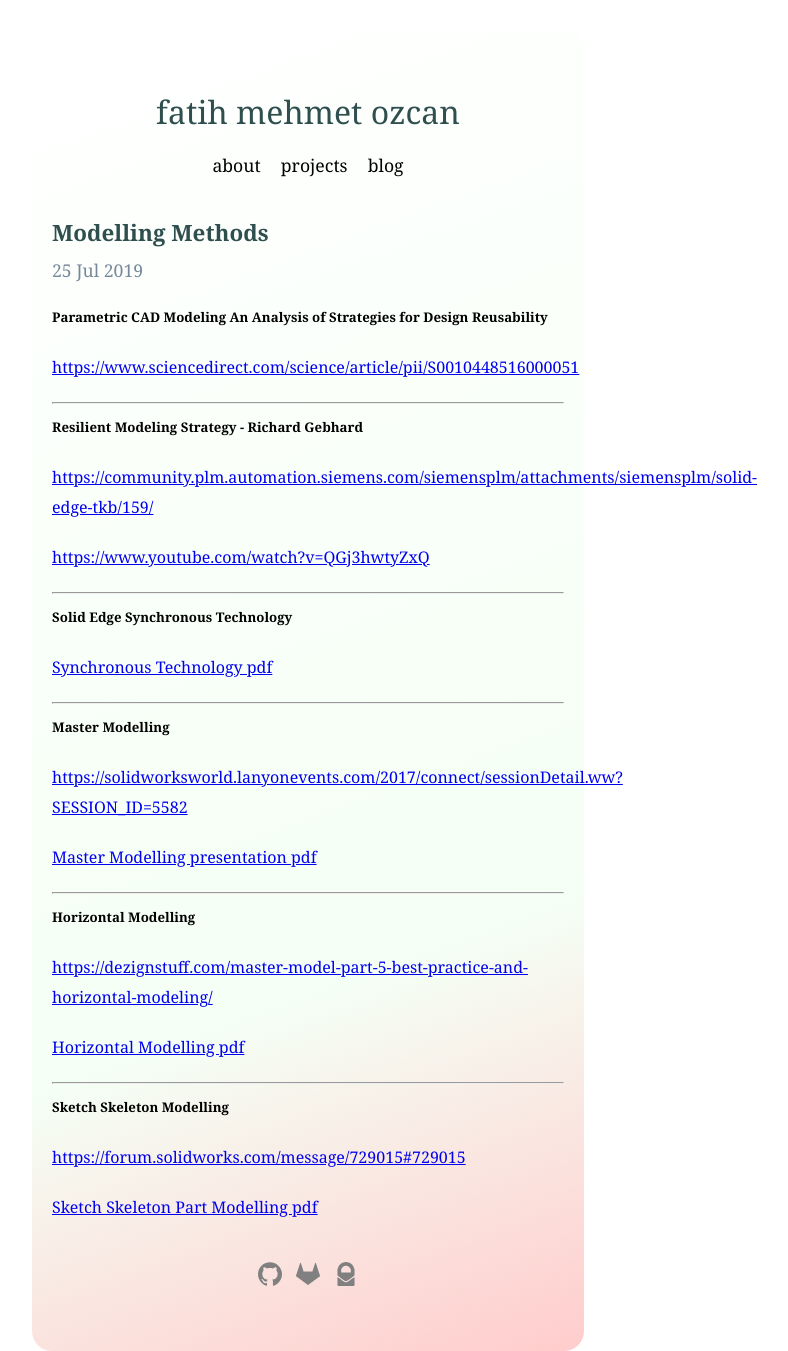
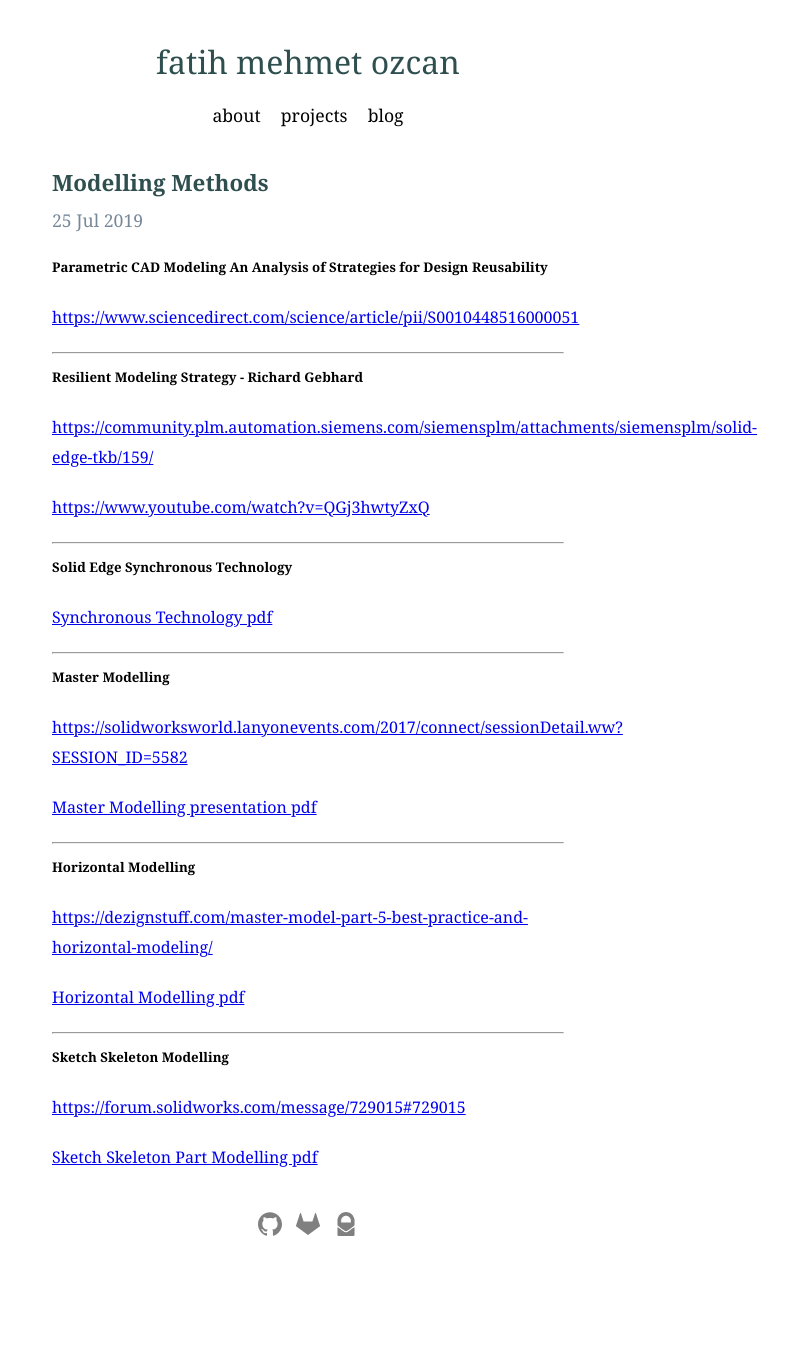
Before and after one commit to fatihmeh/fatihmeh.github.io, a Jekyll site: the page built from _posts/2019-07-25-modelling-methods.md, in a window 1280 px wide. Shown: the whole page, without its empty margins (332-1120 px from the left). Built offline with Jekyll 4.4.1, drawn with Linux system fonts in a browser that asks for light colours; after the commit the page ends 1281 px from its top, so only the background shows below that.

Commit message:
Blog content css update

```diff
--- a/_layouts/post.html
+++ b/_layouts/post.html
@@ -1,6 +1,14 @@
 ---
 layout: default
 ---
+  <style>
+  .whole {
+  padding:20px;
+  background: rgb(255,255,255);
+  background: linear-gradient(160deg, rgba(255,255,255,0.3981793400954131) 0%, rgba(204,255,204,0.20210090872286413) 70%, rgba(255,128,128,0.4009804605435925) 100%);
+  border-radius: 15px;
+  }
+  </style>
 <h2 class="post-title">{{ page.title }}</h2>
 <p class="post-date">{{ page.date | date_to_string }}</p>
 
--- a/css/main.css
+++ b/css/main.css
@@ -23,10 +23,7 @@
   font-family: Georgia, serif;
 }
 #whole {
-  width:40%; margin:auto; margin-top: 30px; padding:20px;
-  background: rgb(255,255,255);
-  background: linear-gradient(160deg, rgba(255,255,255,0.3981793400954131) 0%, rgba(204,255,204,0.20210090872286413) 70%, rgba(255,128,128,0.4009804605435925) 100%);
-  border-radius: 20px;
+  width:40%; margin:auto; margin-top: 30px;
   }
 #container {
   text-align:left;
```
Also changed, not shown: _layouts/default.html (line endings or trailing spaces).
